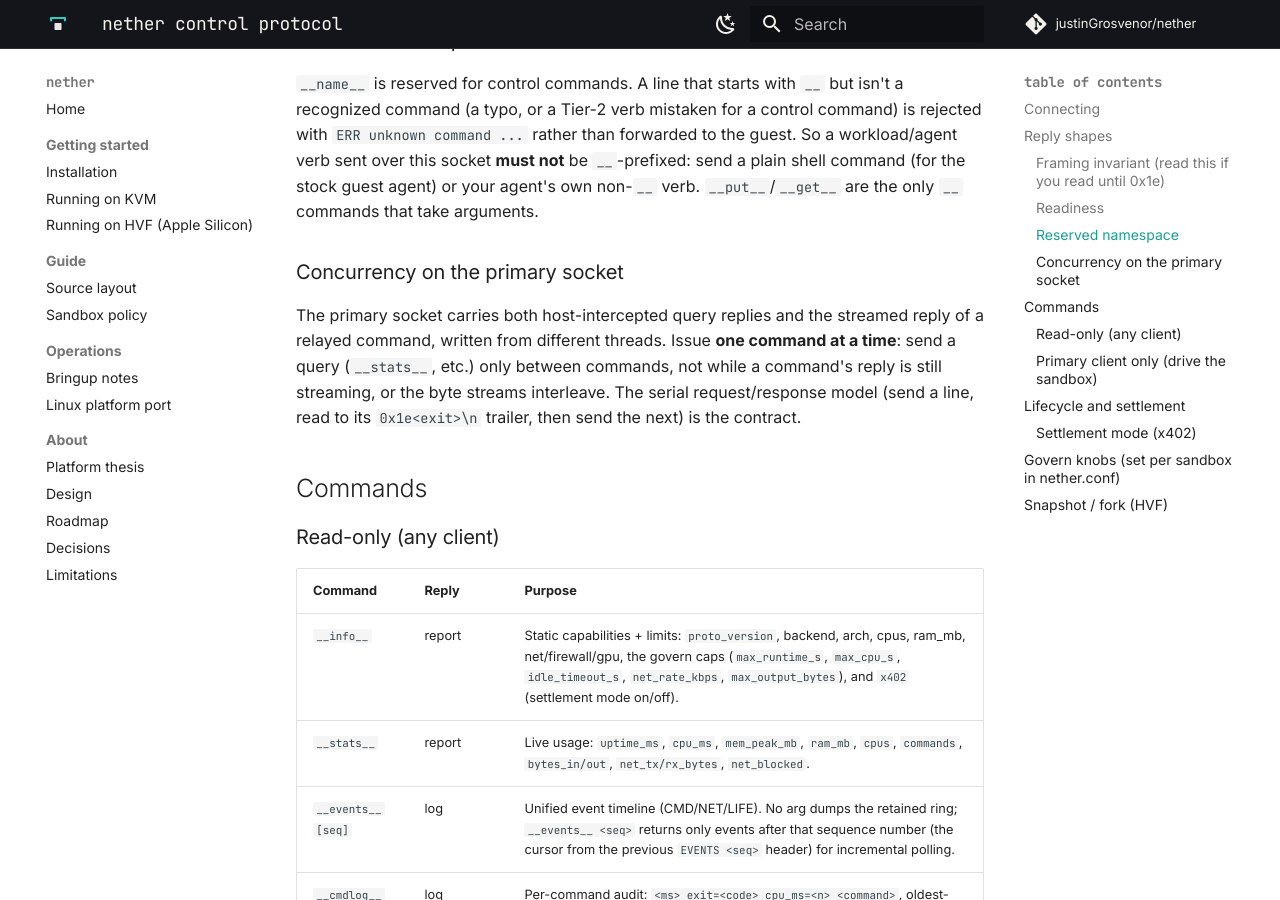
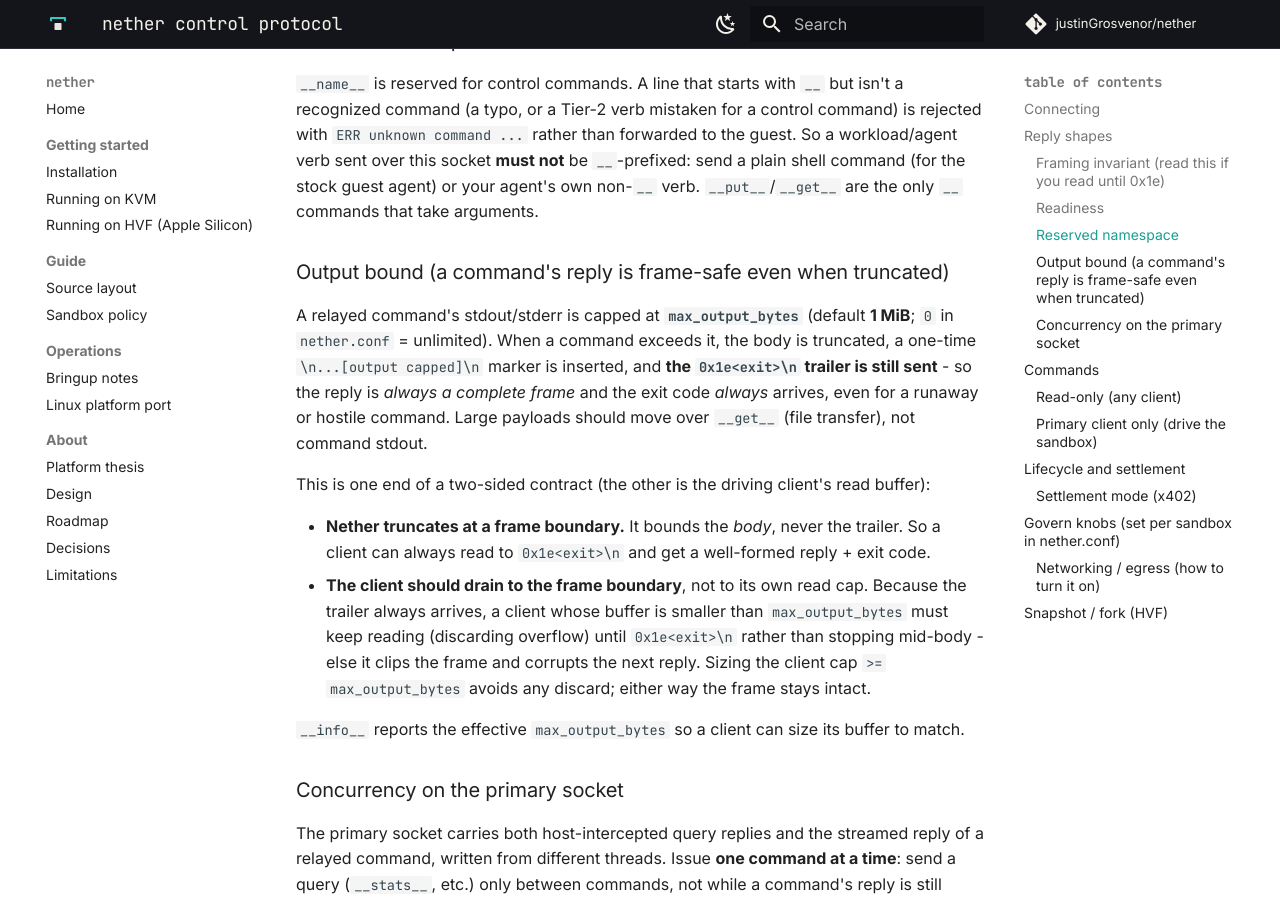
Before and after one commit to justinGrosvenor/nether, an MkDocs documentation site: the page built from docs/control-protocol.md, in a window 1280 px wide and 900 px high, scrolled down 2357 px. Built offline with MkDocs 1.6.1 and Material for MkDocs 9.7.7, drawn with Linux system fonts in a browser that asks for light colours; comment, search, counter and statistics services are not loaded; some of the changed text lies outside the part shown.

Commit message:
control: bound command output by default + document egress (e2e R2, V3)
Two nether-side items from the platform e2e hand-off (~/platform/e2e/ISSUES.md).

R2 (frame-safe output bound). The per-command output cap defaulted to 0
(unlimited), so an oversized command reply was unbounded - and a consumer
with a fixed read buffer would clip it mid-stream, losing the 0x1e<exit>
trailer and corrupting the next read. The truncation mechanism
(relayCapped) already preserves the trailer; the gap was that it was off
by default. Give max_output_bytes a 1 MiB default (control.DEFAULT_MAX_
OUTPUT_BYTES) wired through all three control-plane setups, so a command's
reply is bounded AND frame-safe out of the box: the body is truncated, a
one-time [output capped] marker is inserted, and the 0x1e<exit> trailer
always still flows. Documented the two-sided contract (nether truncates
at the frame boundary; the client drains to 0x1e<exit> regardless of its
own cap) so swerver's CALL_RESULT_CAP half aligns to one spec.
Verified live: cap=200 on a 5000-line command -> body capped + marker +
correct exit code (7) survives the truncation.

V3 (egress confirm + doc). Confirmed the slirp NAT + firewall levers work
on HVF and documented the exact conf. With net=1 (firewall on by default,
default-deny-private) a public host is ALLOWed while 169.254.169.254
(metadata) and 192.168.x.x (private) are BLOCKed - SSRF-safe; net_open=1
turns the firewall off; net_allow/net_block are CIDR exceptions. Added a
"Networking / egress" section with the conf and the verified behavior.

219 native tests pass; x86_64-linux cross-build clean.

````diff
--- a/docs/control-protocol.md
+++ b/docs/control-protocol.md
@@ -96,6 +96,27 @@
 the stock guest agent) or your agent's own non-`__` verb. `__put__`/`__get__` are the only
 `__` commands that take arguments.
 
+### Output bound (a command's reply is frame-safe even when truncated)
+
+A relayed command's stdout/stderr is capped at **`max_output_bytes`** (default **1 MiB**;
+`0` in `nether.conf` = unlimited). When a command exceeds it, the body is truncated, a
+one-time `\n...[output capped]\n` marker is inserted, and **the `0x1e<exit>\n` trailer is
+still sent** - so the reply is *always a complete frame* and the exit code *always* arrives,
+even for a runaway or hostile command. Large payloads should move over `__get__` (file
+transfer), not command stdout.
+
+This is one end of a two-sided contract (the other is the driving client's read buffer):
+
+- **Nether truncates at a frame boundary.** It bounds the *body*, never the trailer. So a
+  client can always read to `0x1e<exit>\n` and get a well-formed reply + exit code.
+- **The client should drain to the frame boundary**, not to its own read cap. Because the
+  trailer always arrives, a client whose buffer is smaller than `max_output_bytes` must keep
+  reading (discarding overflow) until `0x1e<exit>\n` rather than stopping mid-body - else it
+  clips the frame and corrupts the next reply. Sizing the client cap `>= max_output_bytes`
+  avoids any discard; either way the frame stays intact.
+
+`__info__` reports the effective `max_output_bytes` so a client can size its buffer to match.
+
 ### Concurrency on the primary socket
 
 The primary socket carries both host-intercepted query replies and the streamed reply of
@@ -165,9 +186,31 @@
 ## Govern knobs (set per sandbox in `nether.conf`)
 
 `max_runtime_s` (wall-clock cap), `max_cpu_s` (CPU-time cap), `idle_timeout_s` (reclaim on
-inactivity), `net_rate_kbps` (download cap), `max_output_bytes` (per-command output cap),
-`net`/`net_open`/`net_allow`/`net_block` (egress firewall), `cpus`/`ram_mb` (sizing). All
-are reported back by `__info__` so a client can verify what it got.
+inactivity), `net_rate_kbps` (download cap), `max_output_bytes` (per-command output cap;
+default 1 MiB), `net`/`net_open`/`net_allow`/`net_block` (egress firewall), `cpus`/`ram_mb`
+(sizing). All are reported back by `__info__` so a client can verify what it got.
+
+### Networking / egress (how to turn it on)
+
+Networking is **off** unless `net=1`. With it on, the guest gets a configured `eth0`
+(`10.0.2.15/24`, gateway `10.0.2.2`, DNS `10.0.2.3`) behind an in-VMM user-mode NAT
+(slirp) - no host tap/bridge/root. Egress goes through a **default-deny-private** firewall:
+public destinations are allowed; RFC-1918 private ranges, loopback, link-local, and the
+`169.254.169.254` metadata address are blocked (SSRF-safe by default). Every new flow is
+recorded in `__netlog__` with its `ALLOW`/`BLOCK` verdict.
+
+```
+net = 1                         # enable eth0 + slirp NAT (required)
+# firewall is on by default (default-deny-private). To adjust:
+net_open = 1                    # disable the firewall entirely (allow private too)
+net_allow = 10.0.0.0/8, 192.168.0.0/16   # CIDR exceptions to the default-deny
+net_block = 1.2.3.0/24          # additionally block these (e.g. a public range)
+net_rate_kbps = 2000            # download bandwidth cap (0 = unlimited)
+```
+
+Verified live on HVF: with `net=1` (firewall on) a public host connects (`ALLOW`) while
+`169.254.169.254` and `192.168.x.x` are refused (`BLOCK`); with `net_open=1` the firewall
+is off and private destinations connect. `__info__` reports `net=` and `firewall=`.
 
 ## Snapshot / fork (HVF)
 
````
Also changed, not shown: 3 other files.
